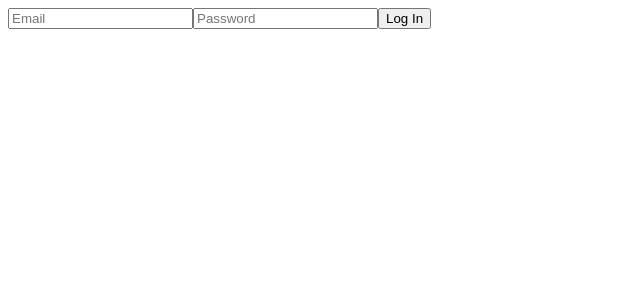
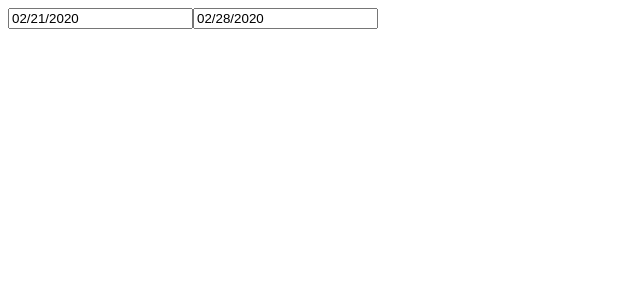
Before and after one commit to cillianwing/give-me-live-music-client, a React (Create React App) app: page / in a window 1280 px wide. Shown: the top 300 px of the page, without its empty margins (0-640 px from the left). Built offline with nearby package versions, Linux system fonts and the light colour scheme.

Commit message:
Added DatePicker child component (imported) to SearchForm.js - user will use this to select date range to search upcoming concerts. Created Route to SearchForm in App.js.

```diff
--- a/package.json
+++ b/package.json
@@ -7,6 +7,7 @@
     "@testing-library/react": "^9.4.0",
     "@testing-library/user-event": "^7.2.1",
     "react": "^16.12.0",
+    "react-datepicker": "^2.12.1",
     "react-dom": "^16.12.0",
     "react-redux": "^7.2.0",
     "react-router-dom": "^5.1.2",
--- a/src/App.js
+++ b/src/App.js
@@ -3,6 +3,7 @@ import { connect } from 'react-redux';
 import { BrowserRouter as Router, Route, Switch } from 'react-router-dom';
 import Login from './components/Login'
 import Signup from './components/Signup'
+import SearchForm from './containers/SearchForm';
 import { logoutUser } from './actions/auth'
 
 function App(props) {
@@ -11,7 +12,8 @@ function App(props) {
       <Router>
         <Switch>
           {/* {props.auth.isAuthenticated ? props.logoutUser() && <Signup /> : <Signup />} */}
-          <Login />
+          {/* <Login /> */}
+          <Route exact path to='/concerts/search' component={SearchForm} />
           {/* all Route components listed here */}
         </Switch>
       </Router>
--- a/src/containers/SearchForm.js
+++ b/src/containers/SearchForm.js
@@ -0,0 +1,30 @@
+import React, { useState } from 'react';
+import DatePicker from 'react-datepicker';
+import { connect } from 'react-redux';
+import addDays from 'date-fns/addDays'
+import "react-datepicker/dist/react-datepicker.css";
+
+const SearchForm = (props) => {
+  const [startDate, setStartDate] = useState(new Date())
+  const [endDate, setEndDate] = useState(addDays(new Date(), 7))
+
+  return (
+    <>
+      <DatePicker
+        selected={startDate}
+        onChange={date => setStartDate(date)}
+        selectsStart
+        startDate={startDate}
+        endDate={endDate} />
+      <DatePicker
+        selected={endDate}
+        onChange={date => setEndDate(date)}
+        selectsEnd
+        startDate={startDate}
+        endDate={endDate}
+        minDate={startDate} />
+    </>
+  )
+}
+
+export default SearchForm;
```
Also changed, not shown: 1 other file (tests, documents, lock files or other folders).
